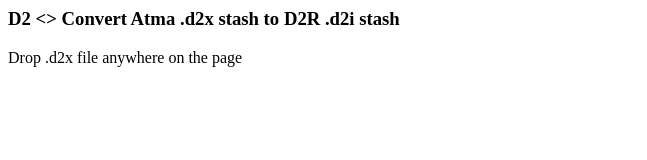
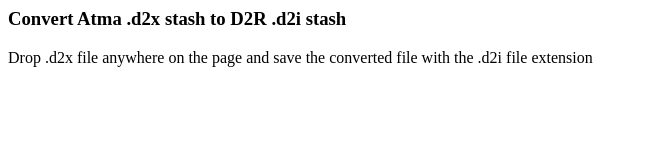
Before and after one commit to pairofdocs/atma-stash-d2r, a plain HTML site: page index.html in a window 1280 px wide. Shown: the whole page, without its empty margins (0-647 px from the left). Drawn offline with Linux system fonts and the light colour scheme.

Commit message:
cleanup, add d2i extension filename.replace

```diff
--- a/index.html
+++ b/index.html
@@ -541,7 +541,7 @@ async function process(file) {
   const url = URL.createObjectURL(blob);
   const lnk = document.createElement('a');
   lnk.setAttribute('href', url);
-  lnk.setAttribute('download', file.name);
+  lnk.setAttribute('download', file.name.replace(".d2x",".d2i"));
   lnk.innerText = text;
 
   const dl = document.getElementById("output-log");
@@ -592,8 +592,8 @@ function onDragLeave(e) {
 </style>
 </head>
 <body>
-<h3>D2 &lt;&gt; Convert Atma .d2x stash to D2R .d2i stash</h3>
-<p>Drop .d2x file anywhere on the page</p>
+<h3>Convert Atma .d2x stash to D2R .d2i stash</h3>
+<p>Drop .d2x file anywhere on the page and save the converted file with the .d2i file extension</p>
 
 <p id="output-log" />
 <script>
```
